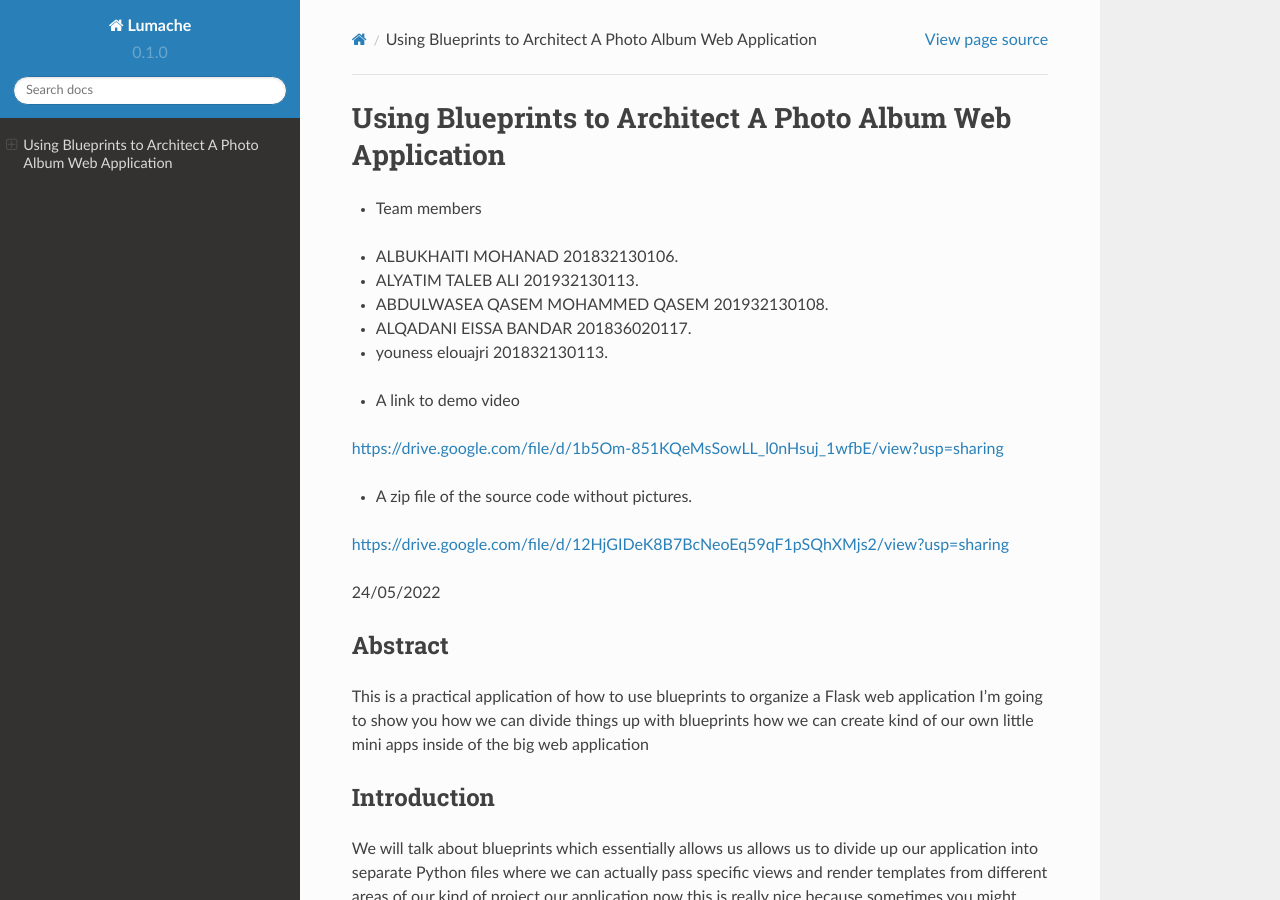
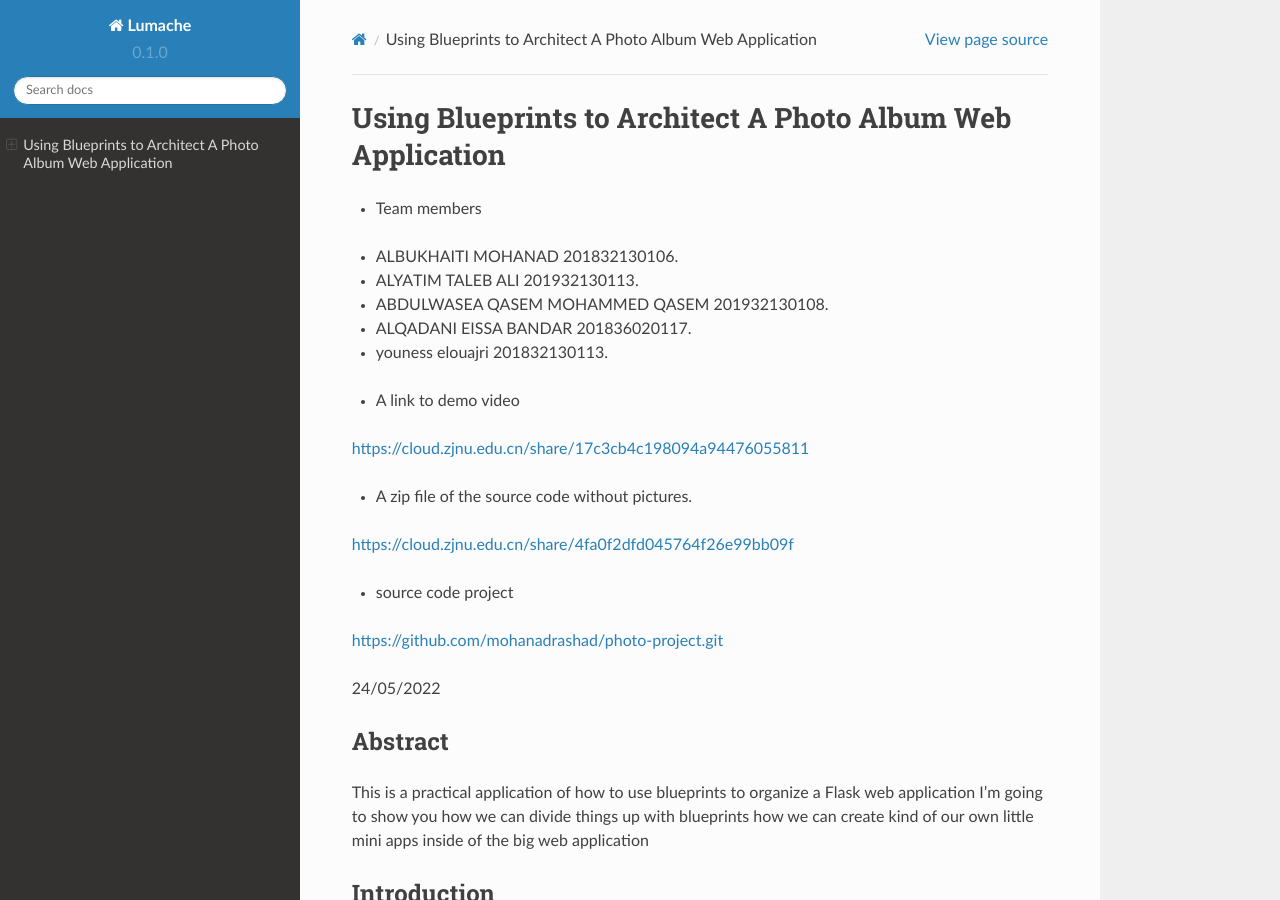
Before and after one commit to mohanadrashad/rtd--PhotoString, a Sphinx documentation site: the page built from docs/source/index.rst, in a window 1280 px wide and 900 px high. Built offline with Sphinx 7.4.7 and the Read the Docs theme 2.0.0, drawn with Linux system fonts in a browser that asks for light colours; some of the changed text lies outside the part shown.

Commit message:
newUpdate

```diff
--- a/docs/source/index.rst
+++ b/docs/source/index.rst
@@ -13,10 +13,13 @@ Using Blueprints to Architect A Photo Album Web Application
 
 
 - A link to demo video
-https://drive.google.com/file/d/1b5Om-851KQeMsSowLL_l0nHsuj_1wfbE/view?usp=sharing
+https://cloud.zjnu.edu.cn/share/17c3cb4c198094a94476055811
 
 - A zip file of the source code without pictures.
-https://drive.google.com/file/d/12HjGIDeK8B7BcNeoEq59qF1pSQhXMjs2/view?usp=sharing
+https://cloud.zjnu.edu.cn/share/4fa0f2dfd045764f26e99bb09f
+
+- source code project
+https://github.com/mohanadrashad/photo-project.git
 
 24/05/2022
 
@@ -79,7 +82,10 @@ https://nordicapis.com/how-to-create-an-api-using-the-flask-framework/
 
 
 - A link to demo video
-https://drive.google.com/file/d/1b5Om-851KQeMsSowLL_l0nHsuj_1wfbE/view?usp=sharing
+https://cloud.zjnu.edu.cn/share/17c3cb4c198094a94476055811
 
 - A zip file of the source code without pictures.
-https://drive.google.com/file/d/12HjGIDeK8B7BcNeoEq59qF1pSQhXMjs2/view?usp=sharing
+https://cloud.zjnu.edu.cn/share/4fa0f2dfd045764f26e99bb09f
+
+- source code project
+https://github.com/mohanadrashad/photo-project.git
```
